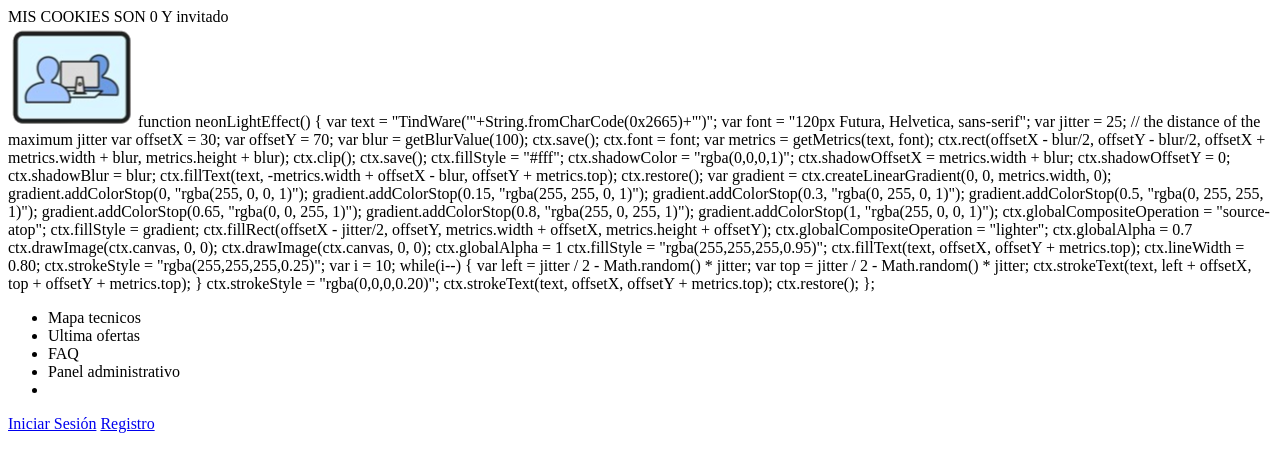
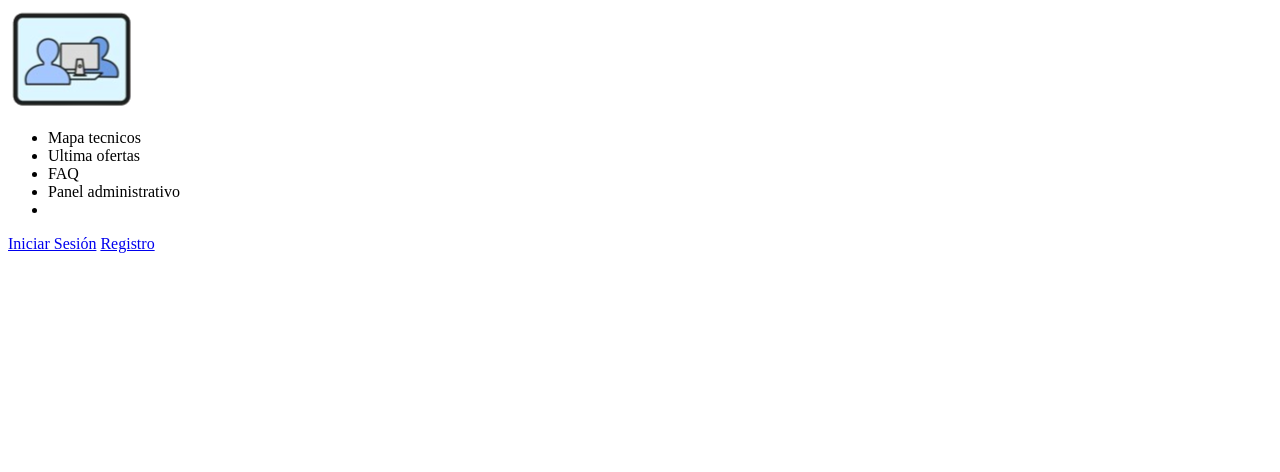
Before and after one commit to 9c23a5/tindware-web, a PHP site: page / in a window 1280 px wide. Shown: the top 472 px of the page. Run offline with PHP 8.4, Linux system fonts and the light colour scheme; tables that the repository leaves empty hold one stand-in row (values such as "Sample post").

Commit message:
mover canvas a rama separada

```diff
--- a/index.php
+++ b/index.php
@@ -13,7 +13,7 @@
     require 'constantes.php';
     # Cargamos cookies
     require 'obtenerCookies.php';
-    echo "MIS COOKIES SON $id_user Y $type_user"; # debug
+    #echo "MIS COOKIES SON $id_user Y $type_user"; # debug
     # Cargamos los datos del usuario
     require 'obtenerDatosUser.php';
     $datosUsuario = obtenerDatosUser($id_user);
@@ -21,69 +21,7 @@
     <header>
         <div id="logo">
             <!-- Un img con el logo de TindWare y un canvas con el nombre -->
-            <img src="logo.png">
-            function neonLightEffect() {
-                var text = "TindWare('"+String.fromCharCode(0x2665)+"')";
-                var font = "120px Futura, Helvetica, sans-serif";
-                var jitter = 25; // the distance of the maximum jitter
-                var offsetX = 30;
-                var offsetY = 70;
-                var blur = getBlurValue(100);
-             <!--save state-->
-                ctx.save();
-                ctx.font = font;
-            <!--calculate width + height of text-block-->
-                var metrics = getMetrics(text, font);
-            <!--create clipping mask around text-effect-->
-                ctx.rect(offsetX - blur/2, offsetY - blur/2,
-                                offsetX + metrics.width + blur, metrics.height + blur);
-                ctx.clip();
-            <!--create shadow-blur to mask rainbow onto (since shadowColor doesn't accept gradients)-->
-                ctx.save();
-                 ctx.fillStyle = "#fff";
-                ctx.shadowColor = "rgba(0,0,0,1)";
-                ctx.shadowOffsetX = metrics.width + blur;
-                ctx.shadowOffsetY = 0;
-                ctx.shadowBlur = blur;
-                ctx.fillText(text, -metrics.width + offsetX - blur, offsetY + metrics.top);
-                ctx.restore();
-            <!--create the rainbow linear-gradient-->
-                var gradient = ctx.createLinearGradient(0, 0, metrics.width, 0);
-                gradient.addColorStop(0, "rgba(255, 0, 0, 1)");
-                gradient.addColorStop(0.15, "rgba(255, 255, 0, 1)");
-                gradient.addColorStop(0.3, "rgba(0, 255, 0, 1)");
-                gradient.addColorStop(0.5, "rgba(0, 255, 255, 1)");
-                gradient.addColorStop(0.65, "rgba(0, 0, 255, 1)");
-                gradient.addColorStop(0.8, "rgba(255, 0, 255, 1)");
-                gradient.addColorStop(1, "rgba(255, 0, 0, 1)");
-            <!--change composite so source is applied within the shadow-blur-->
-                ctx.globalCompositeOperation = "source-atop";
-            <!--apply gradient to shadow-blur-->
-                ctx.fillStyle = gradient;
-                ctx.fillRect(offsetX - jitter/2, offsetY,
-                            metrics.width + offsetX, metrics.height + offsetY);
-            <!--change composite to mix as light-->
-                ctx.globalCompositeOperation = "lighter";
-            <!--multiply the layer-->
-                ctx.globalAlpha = 0.7
-                ctx.drawImage(ctx.canvas, 0, 0);
-                ctx.drawImage(ctx.canvas, 0, 0);
-                ctx.globalAlpha = 1
-            <!--draw white-text ontop of glow-->
-                ctx.fillStyle = "rgba(255,255,255,0.95)";
-                ctx.fillText(text, offsetX, offsetY + metrics.top);
-           <!--created jittered stroke-->
-                ctx.lineWidth = 0.80;
-                ctx.strokeStyle = "rgba(255,255,255,0.25)";
-                var i = 10; while(i--) {
-                    var left = jitter / 2 - Math.random() * jitter;
-                    var top = jitter / 2 - Math.random() * jitter;
-                    ctx.strokeText(text, left + offsetX, top + offsetY + metrics.top);
-                }
-                ctx.strokeStyle = "rgba(0,0,0,0.20)";
-                ctx.strokeText(text, offsetX, offsetY + metrics.top);
-                ctx.restore();
-                };
+            <img src="img/logo.png">
         </div>
 
         <div id="menu">
```
